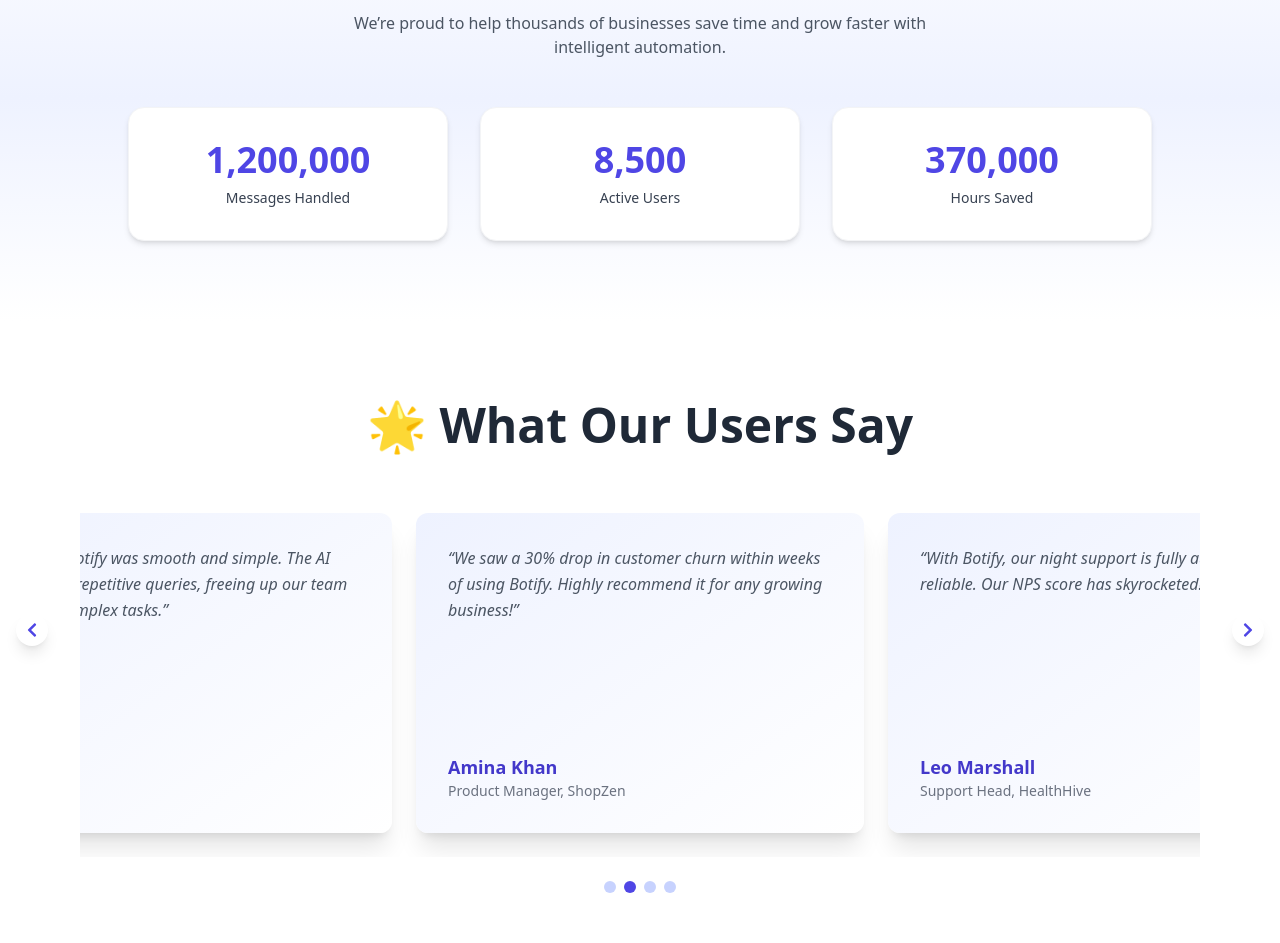
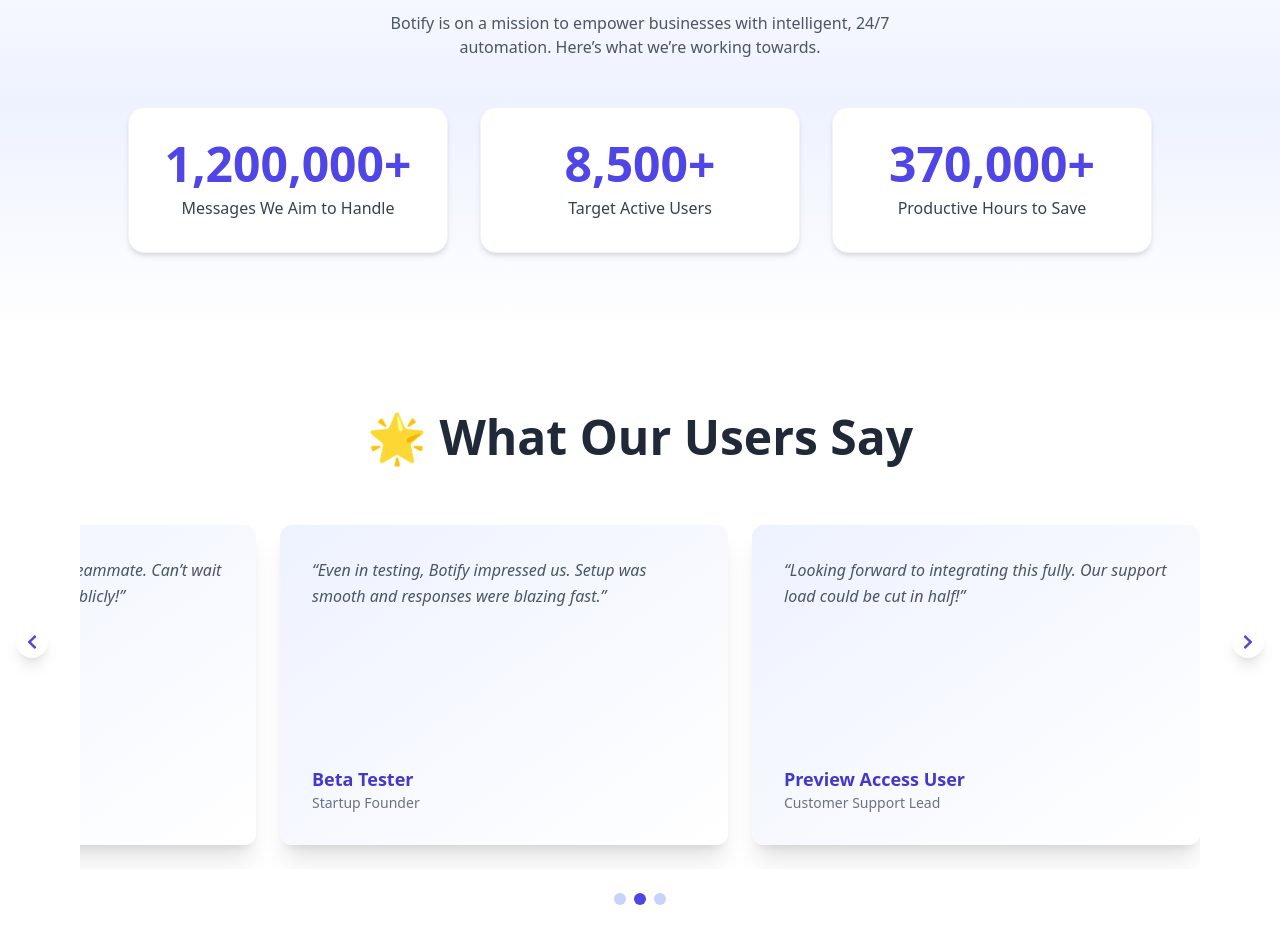
Before and after one commit to Gautam2117/AI-CHATBOT-WEBSITE, a React (Vite) app: page / in a window 1280 px wide. Shown: the part 2900-3843 px from the top of the page. Built offline with nearby package versions, Linux system fonts and the light colour scheme.

Commit message:
Enhanced ux

```diff
--- a/src/components/StatsSection.jsx
+++ b/src/components/StatsSection.jsx
@@ -1,30 +1,29 @@
-// src/components/StatsSection.jsx
 import React from "react";
 import CountUp from "react-countup";
 import { motion } from "framer-motion";
 
 const stats = [
-  { label: "Messages Handled", endValue: 1200000 },
-  { label: "Active Users", endValue: 8500 },
-  { label: "Hours Saved", endValue: 370000 },
+  { label: "Messages We Aim to Handle", endValue: 1200000, suffix: "+" },
+  { label: "Target Active Users", endValue: 8500, suffix: "+" },
+  { label: "Productive Hours to Save", endValue: 370000, suffix: "+" },
 ];
 
-const StatCard = ({ label, endValue }) => {
+const StatCard = ({ label, endValue, suffix }) => {
   return (
     <motion.div
       initial={{ opacity: 0, y: 30 }}
       whileInView={{ opacity: 1, y: 0 }}
-      transition={{ duration: 0.6 }}
+      transition={{ duration: 0.6, ease: "easeOut" }}
       viewport={{ once: true }}
-      className="bg-white dark:bg-gray-800 p-8 rounded-2xl shadow-md text-center border border-gray-100 dark:border-gray-700 transition-transform hover:-translate-y-1"
+      className="bg-white dark:bg-gray-800 p-8 rounded-2xl shadow-md text-center border border-gray-100 dark:border-gray-700 hover:shadow-lg transition-transform hover:-translate-y-1"
     >
       <p
-        className="text-4xl font-extrabold text-indigo-600 mb-2"
-        aria-label={`${label}: ${endValue.toLocaleString()}`}
+        className="text-4xl md:text-5xl font-extrabold text-indigo-600 mb-2"
+        aria-label={`${label}: ${endValue.toLocaleString()}${suffix || ""}`}
       >
-        <CountUp end={endValue} duration={2} separator="," />
+        <CountUp end={endValue} duration={2} separator="," />{suffix}
       </p>
-      <p className="text-gray-700 dark:text-gray-300 font-medium text-sm">{label}</p>
+      <p className="text-gray-700 dark:text-gray-300 font-medium text-base">{label}</p>
     </motion.div>
   );
 };
@@ -34,10 +33,11 @@
     <section className="py-20 px-6 md:px-20 bg-gradient-to-b from-white via-indigo-50 to-white dark:from-gray-900 dark:via-gray-800 dark:to-gray-900 transition-colors duration-300">
       <div className="text-center mb-12">
         <h2 className="text-4xl font-extrabold text-gray-800 dark:text-white mb-4">
-          📊 Botify in Numbers
+          📊 Our Vision in Numbers
         </h2>
         <p className="text-gray-600 dark:text-gray-300 max-w-xl mx-auto">
-          We’re proud to help thousands of businesses save time and grow faster with intelligent automation.
+          Botify is on a mission to empower businesses with intelligent, 24/7 automation.
+          Here’s what we’re working towards.
         </p>
       </div>
 
--- a/src/components/TestimonialsSection.jsx
+++ b/src/components/TestimonialsSection.jsx
@@ -2,31 +2,25 @@
 import { motion } from "framer-motion";
 import { FaChevronLeft, FaChevronRight } from "react-icons/fa";
 
-const TestimonialsSection = () => {
-  const testimonials = [
+  const TestimonialsSection = () => {
+    const testimonials = [
     {
-      name: "Sarah Thompson",
-      role: "Founder, Craftsy",
+      name: "Early User",
+      role: "E-commerce Store Owner",
       feedback:
-        "Botify has transformed our customer support. Our response time has dropped significantly, and our customers love the instant replies!",
+        "Botify feels like having an extra teammate. Can’t wait to use it more once it launches publicly!",
     },
     {
-      name: "David Chen",
-      role: "CTO, FinlyTech",
+      name: "Beta Tester",
+      role: "Startup Founder",
       feedback:
-        "Integrating Botify was smooth and simple. The AI handles most repetitive queries, freeing up our team to focus on complex tasks.",
+        "Even in testing, Botify impressed us. Setup was smooth and responses were blazing fast.",
     },
     {
-      name: "Amina Khan",
-      role: "Product Manager, ShopZen",
+      name: "Preview Access User",
+      role: "Customer Support Lead",
       feedback:
-        "We saw a 30% drop in customer churn within weeks of using Botify. Highly recommend it for any growing business!",
-    },
-    {
-      name: "Leo Marshall",
-      role: "Support Head, HealthHive",
-      feedback:
-        "With Botify, our night support is fully automated and reliable. Our NPS score has skyrocketed!",
+        "Looking forward to integrating this fully. Our support load could be cut in half!",
     },
   ];
 
```
